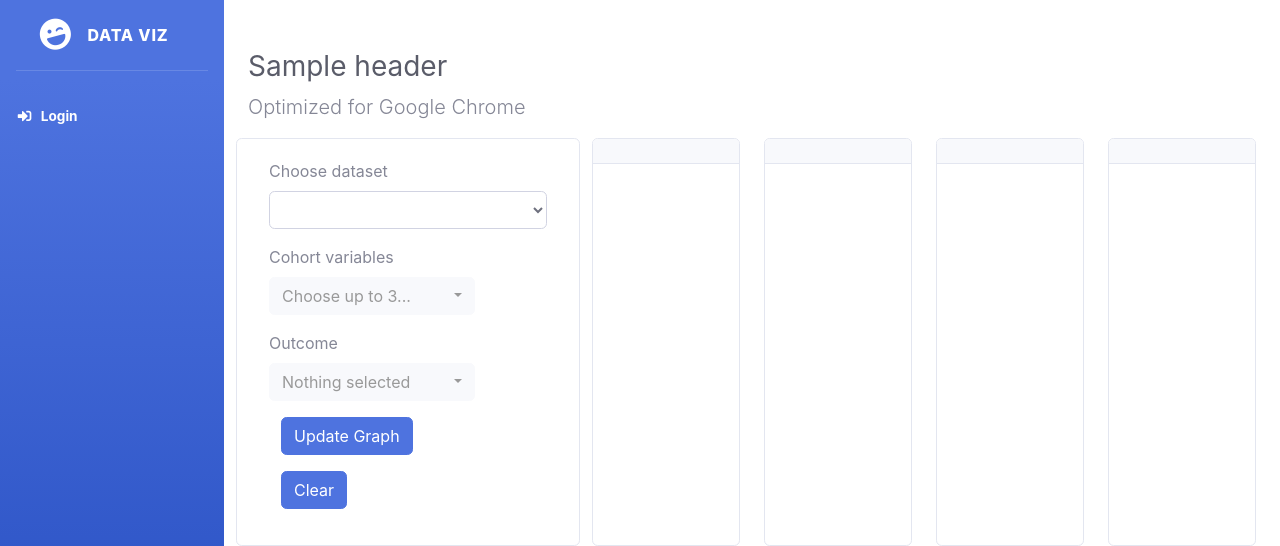
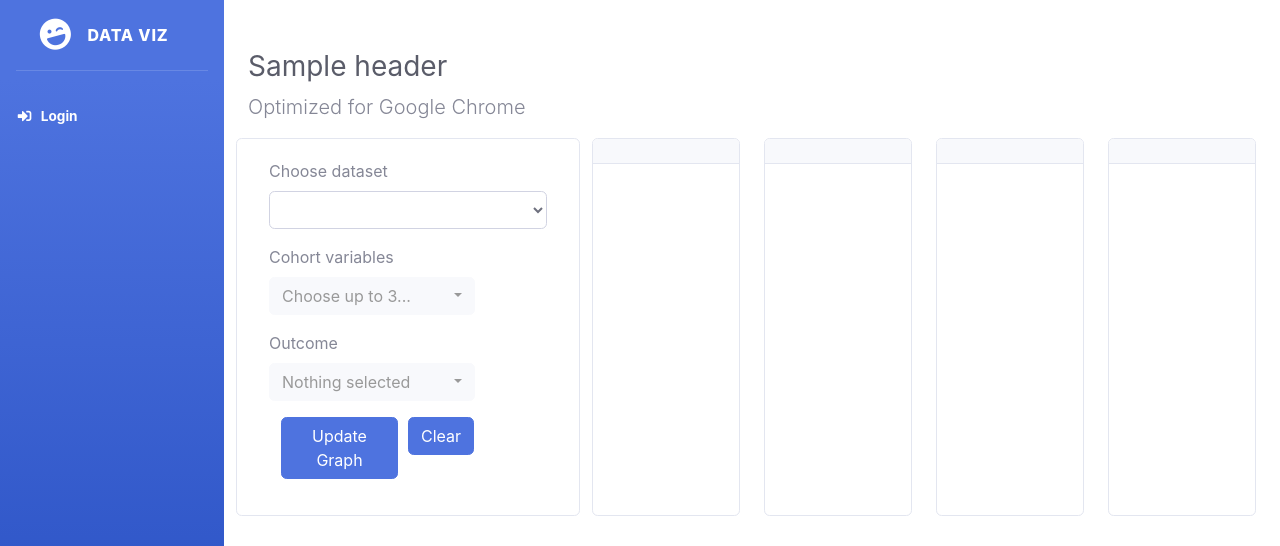
Before and after one commit to sareeneng/cohort-visualization, a Flask app: template web/templates/visualization.html in a window 1280 px wide. Shown: the top 546 px of the page. Run offline with Flask 2, Linux system fonts and the light colour scheme; the template is opened without the code that fills it: most values are stand-ins (such as "Sample title", 1, 10 or a date in 2020); a map, chart or similar area stays blank; some libraries are stand-ins or nearby versions.

Commit message:
small layout change

```diff
--- a/web/templates/visualization.html
+++ b/web/templates/visualization.html
@@ -28,7 +28,7 @@
                     <select class="selectpicker form-control show-tick" id="outcome_variable" data-live-search="true"></select>
                 </div>
             </div>
-            <div class="form-row col-8">
+            <div class="form-row col">
                 <div class="form-group col">
                     <button type="button" class="btn btn-primary" id="update_graph_btn">Update Graph</button>
                 </div>
```
